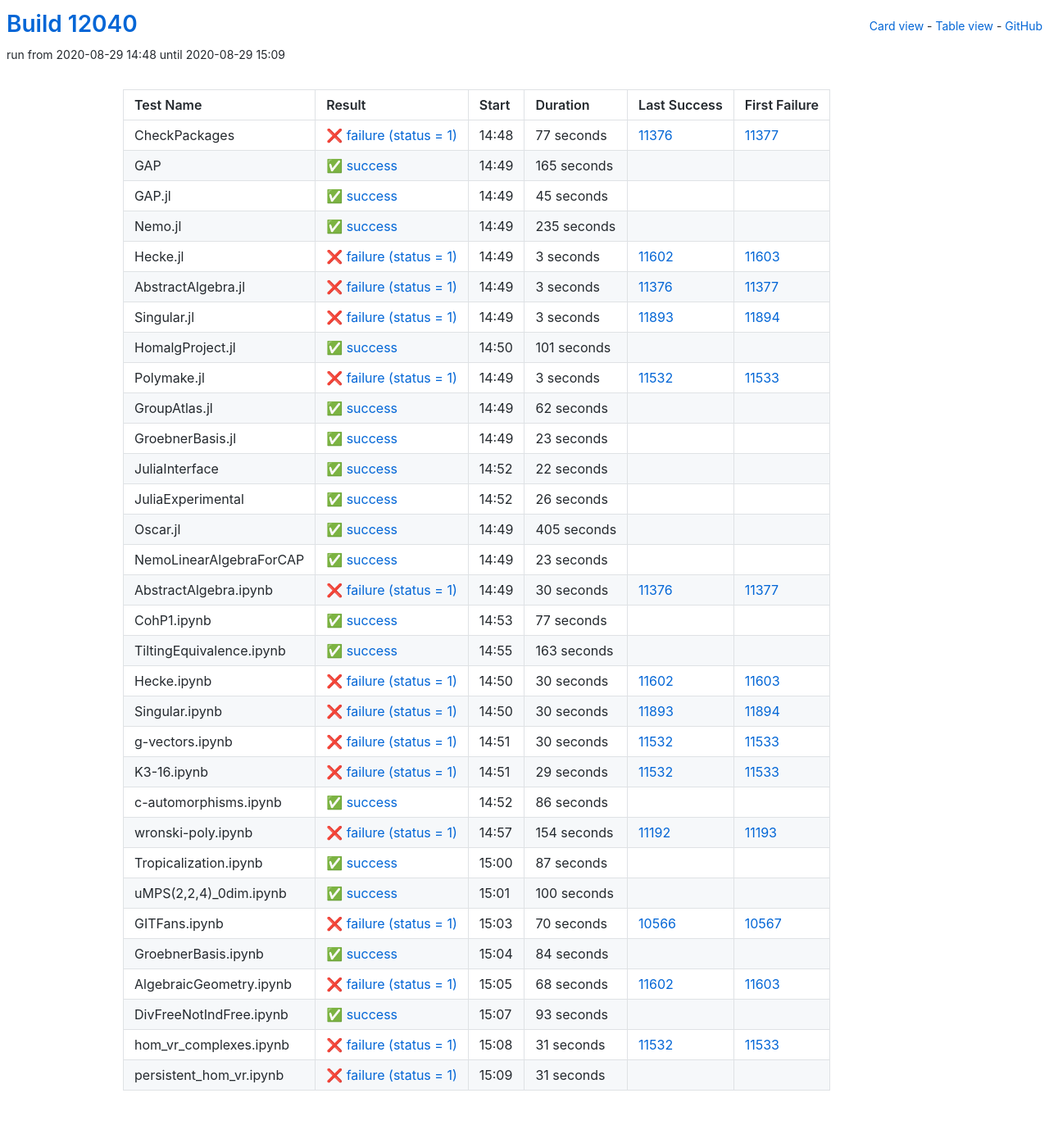
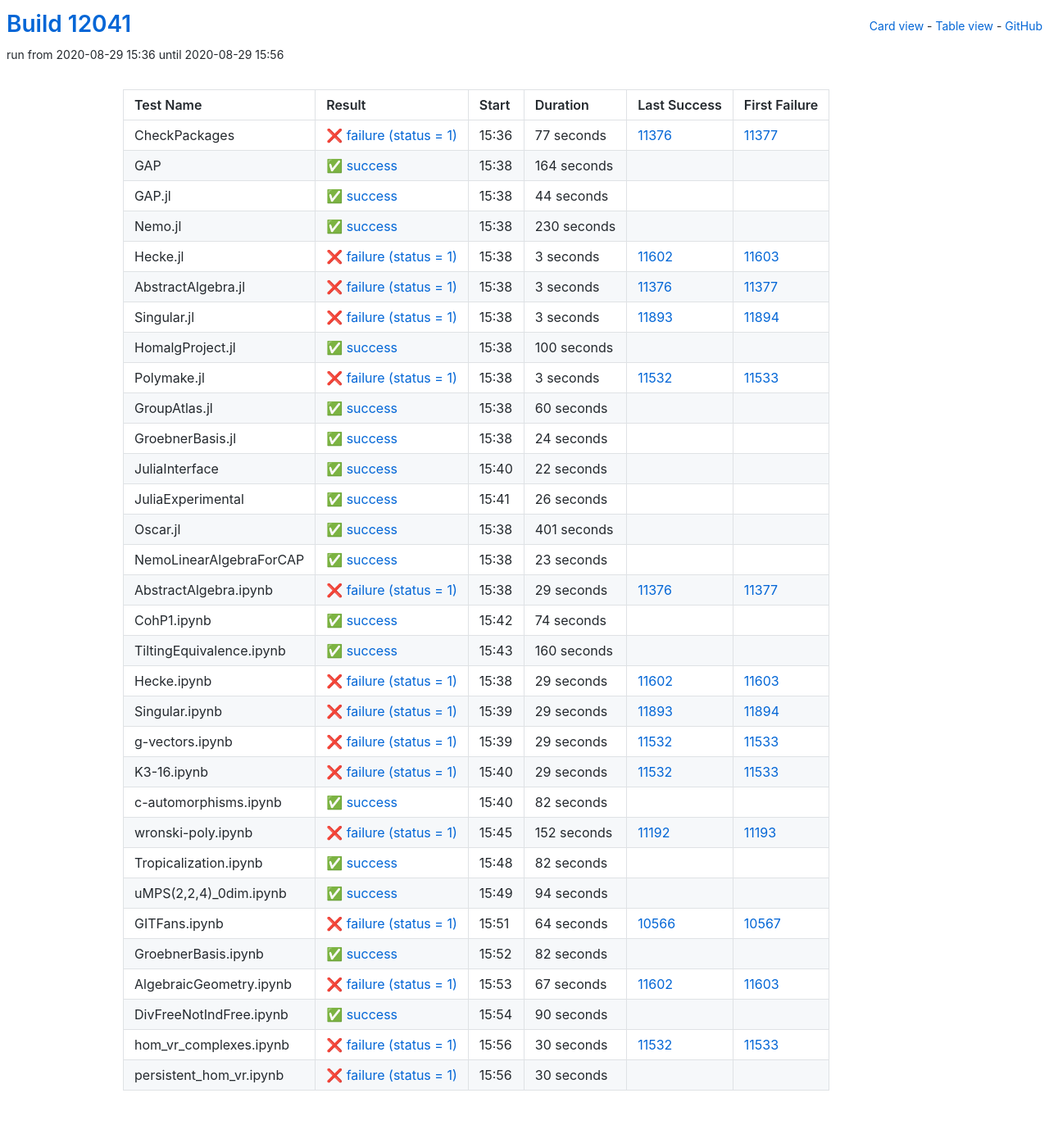
Before and after one commit to oscar-system/oscar-ci-status, a Jekyll site: the page built from table.html, in a window 1280 px wide. Shown: the whole page at 82% size. Built offline with Jekyll 4.4.1, drawn with Linux system fonts in a browser that asks for light colours.

Commit message:
Build #12041

```diff
--- a/_data/ci.yml
+++ b/_data/ci.yml
@@ -1,6 +1,6 @@
 ---
-build: 12040
-build_url: https://oscarci.mathematik.uni-kl.de/job/oscar/12040/
+build: 12041
+build_url: https://oscarci.mathematik.uni-kl.de/job/oscar/12041/
 job: oscar
 organization: oscar-system
 repo: oscar-ci-status
@@ -8,8 +8,8 @@
 tests:
 - name: CheckPackages
   id: checkpackages
-  log: https://oscarci.mathematik.uni-kl.de/job/oscar/12040/artifact/logs/build-12040/CheckPackages.log
-  start: 2020-08-29 14:48
+  log: https://oscarci.mathematik.uni-kl.de/job/oscar/12041/artifact/logs/build-12041/CheckPackages.log
+  start: 2020-08-29 15:36
   success: false
   exitcode: 1
   status: failure
@@ -20,44 +20,44 @@
   first_failure_url: https://oscarci.mathematik.uni-kl.de/job/oscar/11377/
 - name: GAP
   id: gap
-  log: https://oscarci.mathematik.uni-kl.de/job/oscar/12040/artifact/logs/build-12040/GAP.log
-  start: 2020-08-29 14:49
+  log: https://oscarci.mathematik.uni-kl.de/job/oscar/12041/artifact/logs/build-12041/GAP.log
+  start: 2020-08-29 15:38
   success: true
   exitcode: 0
   status: success
-  duration: 165
+  duration: 164
   last_success: false
   last_success_url:
   first_failure: false
   first_failure_url:
 - name: GAP.jl
   id: gap-jl
-  log: https://oscarci.mathematik.uni-kl.de/job/oscar/12040/artifact/logs/build-12040/GAP.jl.log
-  start: 2020-08-29 14:49
+  log: https://oscarci.mathematik.uni-kl.de/job/oscar/12041/artifact/logs/build-12041/GAP.jl.log
+  start: 2020-08-29 15:38
   success: true
   exitcode: 0
   status: success
-  duration: 45
+  duration: 44
   last_success: false
   last_success_url:
   first_failure: false
   first_failure_url:
 - name: Nemo.jl
   id: nemo-jl
-  log: https://oscarci.mathematik.uni-kl.de/job/oscar/12040/artifact/logs/build-12040/Nemo.jl.log
-  start: 2020-08-29 14:49
+  log: https://oscarci.mathematik.uni-kl.de/job/oscar/12041/artifact/logs/build-12041/Nemo.jl.log
+  start: 2020-08-29 15:38
   success: true
   exitcode: 0
   status: success
-  duration: 235
+  duration: 230
   last_success: false
   last_success_url:
   first_failure: false
   first_failure_url:
 - name: Hecke.jl
   id: hecke-jl
-  log: https://oscarci.mathematik.uni-kl.de/job/oscar/12040/artifact/logs/build-12040/Hecke.jl.log
-  start: 2020-08-29 14:49
+  log: https://oscarci.mathematik.uni-kl.de/job/oscar/12041/artifact/logs/build-12041/Hecke.jl.log
+  start: 2020-08-29 15:38
   success: false
   exitcode: 1
   status: failure
@@ -68,8 +68,8 @@
   first_failure_url: https://oscarci.mathematik.uni-kl.de/job/oscar/11603/
 - name: AbstractAlgebra.jl
   id: abstractalgebra-jl
-  log: https://oscarci.mathematik.uni-kl.de/job/oscar/12040/artifact/logs/build-12040/AbstractAlgebra.jl.log
-  start: 2020-08-29 14:49
+  log: https://oscarci.mathematik.uni-kl.de/job/oscar/12041/artifact/logs/build-12041/AbstractAlgebra.jl.log
+  start: 2020-08-29 15:38
   success: false
   exitcode: 1
   status: failure
@@ -80,8 +80,8 @@
   first_failure_url: https://oscarci.mathematik.uni-kl.de/job/oscar/11377/
 - name: Singular.jl
   id: singular-jl
-  log: https://oscarci.mathematik.uni-kl.de/job/oscar/12040/artifact/logs/build-12040/Singular.jl.log
-  start: 2020-08-29 14:49
+  log: https://oscarci.mathematik.uni-kl.de/job/oscar/12041/artifact/logs/build-12041/Singular.jl.log
+  start: 2020-08-29 15:38
   success: false
   exitcode: 1
   status: failure
@@ -92,20 +92,20 @@
   first_failure_url: https://oscarci.mathematik.uni-kl.de/job/oscar/11894/
 - name: HomalgProject.jl
   id: homalgproject-jl
-  log: https://oscarci.mathematik.uni-kl.de/job/oscar/12040/artifact/logs/build-12040/HomalgProject.jl.log
-  start: 2020-08-29 14:50
+  log: https://oscarci.mathematik.uni-kl.de/job/oscar/12041/artifact/logs/build-12041/HomalgProject.jl.log
+  start: 2020-08-29 15:38
   success: true
   exitcode: 0
   status: success
-  duration: 101
+  duration: 100
   last_success: false
   last_success_url:
   first_failure: false
   first_failure_url:
 - name: Polymake.jl
   id: polymake-jl
-  log: https://oscarci.mathematik.uni-kl.de/job/oscar/12040/artifact/logs/build-12040/Polymake.jl.log
-  start: 2020-08-29 14:49
+  log: https://oscarci.mathematik.uni-kl.de/job/oscar/12041/artifact/logs/build-12041/Polymake.jl.log
+  start: 2020-08-29 15:38
   success: false
   exitcode: 1
   status: failure
@@ -116,32 +116,32 @@
   first_failure_url: https://oscarci.mathematik.uni-kl.de/job/oscar/11533/
 - name: GroupAtlas.jl
   id: groupatlas-jl
-  log: https://oscarci.mathematik.uni-kl.de/job/oscar/12040/artifact/logs/build-12040/GroupAtlas.jl.log
-  start: 2020-08-29 14:49
+  log: https://oscarci.mathematik.uni-kl.de/job/oscar/12041/artifact/logs/build-12041/GroupAtlas.jl.log
+  start: 2020-08-29 15:38
   success: true
   exitcode: 0
   status: success
-  duration: 62
+  duration: 60
   last_success: false
   last_success_url:
   first_failure: false
   first_failure_url:
 - name: GroebnerBasis.jl
   id: groebnerbasis-jl
-  log: https://oscarci.mathematik.uni-kl.de/job/oscar/12040/artifact/logs/build-12040/GroebnerBasis.jl.log
-  start: 2020-08-29 14:49
+  log: https://oscarci.mathematik.uni-kl.de/job/oscar/12041/artifact/logs/build-12041/GroebnerBasis.jl.log
+  start: 2020-08-29 15:38
   success: true
   exitcode: 0
   status: success
-  duration: 23
+  duration: 24
   last_success: false
   last_success_url:
   first_failure: false
   first_failure_url:
 - name: JuliaInterface
   id: juliainterface
-  log: https://oscarci.mathematik.uni-kl.de/job/oscar/12040/artifact/logs/build-12040/JuliaInterface.log
-  start: 2020-08-29 14:52
+  log: https://oscarci.mathematik.uni-kl.de/job/oscar/12041/artifact/logs/build-12041/JuliaInterface.log
+  start: 2020-08-29 15:40
   success: true
   exitcode: 0
   status: success
@@ -152,8 +152,8 @@
   first_failure_url:
 - name: JuliaExperimental
   id: juliaexperimental
-  log: https://oscarci.mathematik.uni-kl.de/job/oscar/12040/artifact/logs/build-12040/JuliaExperimental.log
-  start: 2020-08-29 14:52
+  log: https://oscarci.mathematik.uni-kl.de/job/oscar/12041/artifact/logs/build-12041/JuliaExperimental.log
+  start: 2020-08-29 15:41
   success: true
   exitcode: 0
   status: success
@@ -164,20 +164,20 @@
   first_failure_url:
 - name: Oscar.jl
   id: oscar-jl
-  log: https://oscarci.mathematik.uni-kl.de/job/oscar/12040/artifact/logs/build-12040/Oscar.jl.log
-  start: 2020-08-29 14:49
+  log: https://oscarci.mathematik.uni-kl.de/job/oscar/12041/artifact/logs/build-12041/Oscar.jl.log
+  start: 2020-08-29 15:38
   success: true
   exitcode: 0
   status: success
-  duration: 405
+  duration: 401
   last_success: false
   last_success_url:
   first_failure: false
   first_failure_url:
 - name: NemoLinearAlgebraForCAP
   id: nemolinearalgebraforcap
-  log: https://oscarci.mathematik.uni-kl.de/job/oscar/12040/artifact/logs/build-12040/NemoLinearAlgebraForCAP.log
-  start: 2020-08-29 14:49
+  log: https://oscarci.mathematik.uni-kl.de/job/oscar/12041/artifact/logs/build-12041/NemoLinearAlgebraForCAP.log
+  start: 2020-08-29 15:38
   success: true
   exitcode: 0
   status: success
@@ -188,80 +188,80 @@
   first_failure_url:
 - name: AbstractAlgebra.ipynb
   id: abstractalgebra-ipynb
-  log: https://oscarci.mathematik.uni-kl.de/job/oscar/12040/artifact/logs/build-12040/AbstractAlgebra.ipynb.log
-  start: 2020-08-29 14:49
+  log: https://oscarci.mathematik.uni-kl.de/job/oscar/12041/artifact/logs/build-12041/AbstractAlgebra.ipynb.log
+  start: 2020-08-29 15:38
   success: false
   exitcode: 1
   status: failure
-  duration: 30
+  duration: 29
   last_success: 11376
   last_success_url: https://oscarci.mathematik.uni-kl.de/job/oscar/11376/
   first_failure: 11377
   first_failure_url: https://oscarci.mathematik.uni-kl.de/job/oscar/11377/
 - name: CohP1.ipynb
   id: cohp1-ipynb
-  log: https://oscarci.mathematik.uni-kl.de/job/oscar/12040/artifact/logs/build-12040/CohP1.ipynb.log
-  start: 2020-08-29 14:53
+  log: https://oscarci.mathematik.uni-kl.de/job/oscar/12041/artifact/logs/build-12041/CohP1.ipynb.log
+  start: 2020-08-29 15:42
   success: true
   exitcode: 0
   status: success
-  duration: 77
+  duration: 74
   last_success: false
   last_success_url:
   first_failure: false
   first_failure_url:
 - name: TiltingEquivalence.ipynb
   id: tiltingequivalence-ipynb
-  log: https://oscarci.mathematik.uni-kl.de/job/oscar/12040/artifact/logs/build-12040/TiltingEquivalence.ipynb.log
-  start: 2020-08-29 14:55
+  log: https://oscarci.mathematik.uni-kl.de/job/oscar/12041/artifact/logs/build-12041/TiltingEquivalence.ipynb.log
+  start: 2020-08-29 15:43
   success: true
   exitcode: 0
   status: success
-  duration: 163
+  duration: 160
   last_success: false
   last_success_url:
   first_failure: false
   first_failure_url:
 - name: Hecke.ipynb
   id: hecke-ipynb
-  log: https://oscarci.mathematik.uni-kl.de/job/oscar/12040/artifact/logs/build-12040/Hecke.ipynb.log
-  start: 2020-08-29 14:50
+  log: https://oscarci.mathematik.uni-kl.de/job/oscar/12041/artifact/logs/build-12041/Hecke.ipynb.log
+  start: 2020-08-29 15:38
   success: false
   exitcode: 1
   status: failure
-  duration: 30
+  duration: 29
   last_success: 11602
   last_success_url: https://oscarci.mathematik.uni-kl.de/job/oscar/11602/
   first_failure: 11603
   first_failure_url: https://oscarci.mathematik.uni-kl.de/job/oscar/11603/
 - name: Singular.ipynb
   id: singular-ipynb
-  log: https://oscarci.mathematik.uni-kl.de/job/oscar/12040/artifact/logs/build-12040/Singular.ipynb.log
-  start: 2020-08-29 14:50
+  log: https://oscarci.mathematik.uni-kl.de/job/oscar/12041/artifact/logs/build-12041/Singular.ipynb.log
+  start: 2020-08-29 15:39
   success: false
   exitcode: 1
   status: failure
-  duration: 30
+  duration: 29
   last_success: 11893
   last_success_url: https://oscarci.mathematik.uni-kl.de/job/oscar/11893/
   first_failure: 11894
   first_failure_url: https://oscarci.mathematik.uni-kl.de/job/oscar/11894/
 - name: g-vectors.ipynb
   id: g-vectors-ipynb
-  log: https://oscarci.mathematik.uni-kl.de/job/oscar/12040/artifact/logs/build-12040/g-vectors.ipynb.log
-  start: 2020-08-29 14:51
+  log: https://oscarci.mathematik.uni-kl.de/job/oscar/12041/artifact/logs/build-12041/g-vectors.ipynb.log
+  start: 2020-08-29 15:39
   success: false
   exitcode: 1
   status: failure
-  duration: 30
+  duration: 29
   last_success: 11532
   last_success_url: https://oscarci.mathematik.uni-kl.de/job/oscar/11532/
   first_failure: 11533
   first_failure_url: https://oscarci.mathematik.uni-kl.de/job/oscar/11533/
 - name: K3-16.ipynb
   id: k3-16-ipynb
-  log: https://oscarci.mathematik.uni-kl.de/job/oscar/12040/artifact/logs/build-12040/K3-16.ipynb.log
-  start: 2020-08-29 14:51
+  log: https://oscarci.mathematik.uni-kl.de/job/oscar/12041/artifact/logs/build-12041/K3-16.ipynb.log
+  start: 2020-08-29 15:40
   success: false
   exitcode: 1
   status: failure
@@ -272,120 +272,120 @@
   first_failure_url: https://oscarci.mathematik.uni-kl.de/job/oscar/11533/
 - name: c-automorphisms.ipynb
   id: c-automorphisms-ipynb
-  log: https://oscarci.mathematik.uni-kl.de/job/oscar/12040/artifact/logs/build-12040/c-automorphisms.ipynb.log
-  start: 2020-08-29 14:52
+  log: https://oscarci.mathematik.uni-kl.de/job/oscar/12041/artifact/logs/build-12041/c-automorphisms.ipynb.log
+  start: 2020-08-29 15:40
   success: true
   exitcode: 0
   status: success
-  duration: 86
+  duration: 82
   last_success: false
   last_success_url:
   first_failure: false
   first_failure_url:
 - name: wronski-poly.ipynb
   id: wronski-poly-ipynb
-  log: https://oscarci.mathematik.uni-kl.de/job/oscar/12040/artifact/logs/build-12040/wronski-poly.ipynb.log
-  start: 2020-08-29 14:57
+  log: https://oscarci.mathematik.uni-kl.de/job/oscar/12041/artifact/logs/build-12041/wronski-poly.ipynb.log
+  start: 2020-08-29 15:45
   success: false
   exitcode: 1
   status: failure
-  duration: 154
+  duration: 152
   last_success: 11192
   last_success_url: https://oscarci.mathematik.uni-kl.de/job/oscar/11192/
   first_failure: 11193
   first_failure_url: https://oscarci.mathematik.uni-kl.de/job/oscar/11193/
 - name: Tropicalization.ipynb
   id: tropicalization-ipynb
-  log: https://oscarci.mathematik.uni-kl.de/job/oscar/12040/artifact/logs/build-12040/Tropicalization.ipynb.log
-  start: 2020-08-29 15:00
+  log: https://oscarci.mathematik.uni-kl.de/job/oscar/12041/artifact/logs/build-12041/Tropicalization.ipynb.log
+  start: 2020-08-29 15:48
   success: true
   exitcode: 0
   status: success
-  duration: 87
+  duration: 82
   last_success: false
   last_success_url:
   first_failure: false
   first_failure_url:
 - name: uMPS(2,2,4)_0dim.ipynb
   id: umps-2-2-4-0dim-ipynb
-  log: https://oscarci.mathematik.uni-kl.de/job/oscar/12040/artifact/logs/build-12040/uMPS-2-2-4-_0dim.ipynb.log
-  start: 2020-08-29 15:01
+  log: https://oscarci.mathematik.uni-kl.de/job/oscar/12041/artifact/logs/build-12041/uMPS-2-2-4-_0dim.ipynb.log
+  start: 2020-08-29 15:49
   success: true
   exitcode: 0
   status: success
-  duration: 100
+  duration: 94
   last_success: false
   last_success_url:
   first_failure: false
   first_failure_url:
 - name: GITFans.ipynb
   id: gitfans-ipynb
-  log: https://oscarci.mathematik.uni-kl.de/job/oscar/12040/artifact/logs/build-12040/GITFans.ipynb.log
-  start: 2020-08-29 15:03
+  log: https://oscarci.mathematik.uni-kl.de/job/oscar/12041/artifact/logs/build-12041/GITFans.ipynb.log
+  start: 2020-08-29 15:51
   success: false
   exitcode: 1
   status: failure
-  duration: 70
+  duration: 64
   last_success: 10566
   last_success_url: https://oscarci.mathematik.uni-kl.de/job/oscar/10566/
   first_failure: 10567
   first_failure_url: https://oscarci.mathematik.uni-kl.de/job/oscar/10567/
 - name: GroebnerBasis.ipynb
   id: groebnerbasis-ipynb
-  log: https://oscarci.mathematik.uni-kl.de/job/oscar/12040/artifact/logs/build-12040/GroebnerBasis.ipynb.log
-  start: 2020-08-29 15:04
+  log: https://oscarci.mathematik.uni-kl.de/job/oscar/12041/artifact/logs/build-12041/GroebnerBasis.ipynb.log
+  start: 2020-08-29 15:52
   success: true
   exitcode: 0
   status: success
-  duration: 84
+  duration: 82
   last_success: false
   last_success_url:
   first_failure: false
   first_failure_url:
 - name: AlgebraicGeometry.ipynb
   id: algebraicgeometry-ipynb
-  log: https://oscarci.mathematik.uni-kl.de/job/oscar/12040/artifact/logs/build-12040/AlgebraicGeometry.ipynb.log
-  start: 2020-08-29 15:05
+  log: https://oscarci.mathematik.uni-kl.de/job/oscar/12041/artifact/logs/build-12041/AlgebraicGeometry.ipynb.log
+  start: 2020-08-29 15:53
   success: false
   exitcode: 1
   status: failure
-  duration: 68
+  duration: 67
   last_success: 11602
   last_success_url: https://oscarci.mathematik.uni-kl.de/job/oscar/11602/
   first_failure: 11603
   first_failure_url: https://oscarci.mathematik.uni-kl.de/job/oscar/11603/
 - name: DivFreeNotIndFree.ipynb
   id: divfreenotindfree-ipynb
-  log: https://oscarci.mathematik.uni-kl.de/job/oscar/12040/artifact/logs/build-12040/DivFreeNotIndFree.ipynb.log
-  start: 2020-08-29 15:07
+  log: https://oscarci.mathematik.uni-kl.de/job/oscar/12041/artifact/logs/build-12041/DivFreeNotIndFree.ipynb.log
+  start: 2020-08-29 15:54
   success: true
   exitcode: 0
   status: success
-  duration: 93
+  duration: 90
   last_success: false
   last_success_url:
   first_failure: false
   first_failure_url:
 - name: hom_vr_complexes.ipynb
   id: hom-vr-complexes-ipynb
-  log: https://oscarci.mathematik.uni-kl.de/job/oscar/12040/artifact/logs/build-12040/hom_vr_complexes.ipynb.log
-  start: 2020-08-29 15:08
+  log: https://oscarci.mathematik.uni-kl.de/job/oscar/12041/artifact/logs/build-12041/hom_vr_complexes.ipynb.log
+  start: 2020-08-29 15:56
   success: false
   exitcode: 1
   status: failure
-  duration: 31
+  duration: 30
   last_success: 11532
   last_success_url: https://oscarci.mathematik.uni-kl.de/job/oscar/11532/
   first_failure: 11533
   first_failure_url: https://oscarci.mathematik.uni-kl.de/job/oscar/11533/
 - name: persistent_hom_vr.ipynb
   id: persistent-hom-vr-ipynb
-  log: https://oscarci.mathematik.uni-kl.de/job/oscar/12040/artifact/logs/build-12040/persistent_hom_vr.ipynb.log
-  start: 2020-08-29 15:09
+  log: https://oscarci.mathematik.uni-kl.de/job/oscar/12041/artifact/logs/build-12041/persistent_hom_vr.ipynb.log
+  start: 2020-08-29 15:56
   success: false
   exitcode: 1
   status: failure
-  duration: 31
+  duration: 30
   last_success: false
   last_success_url:
   first_failure: false
```
Also changed, not shown: README.md.
